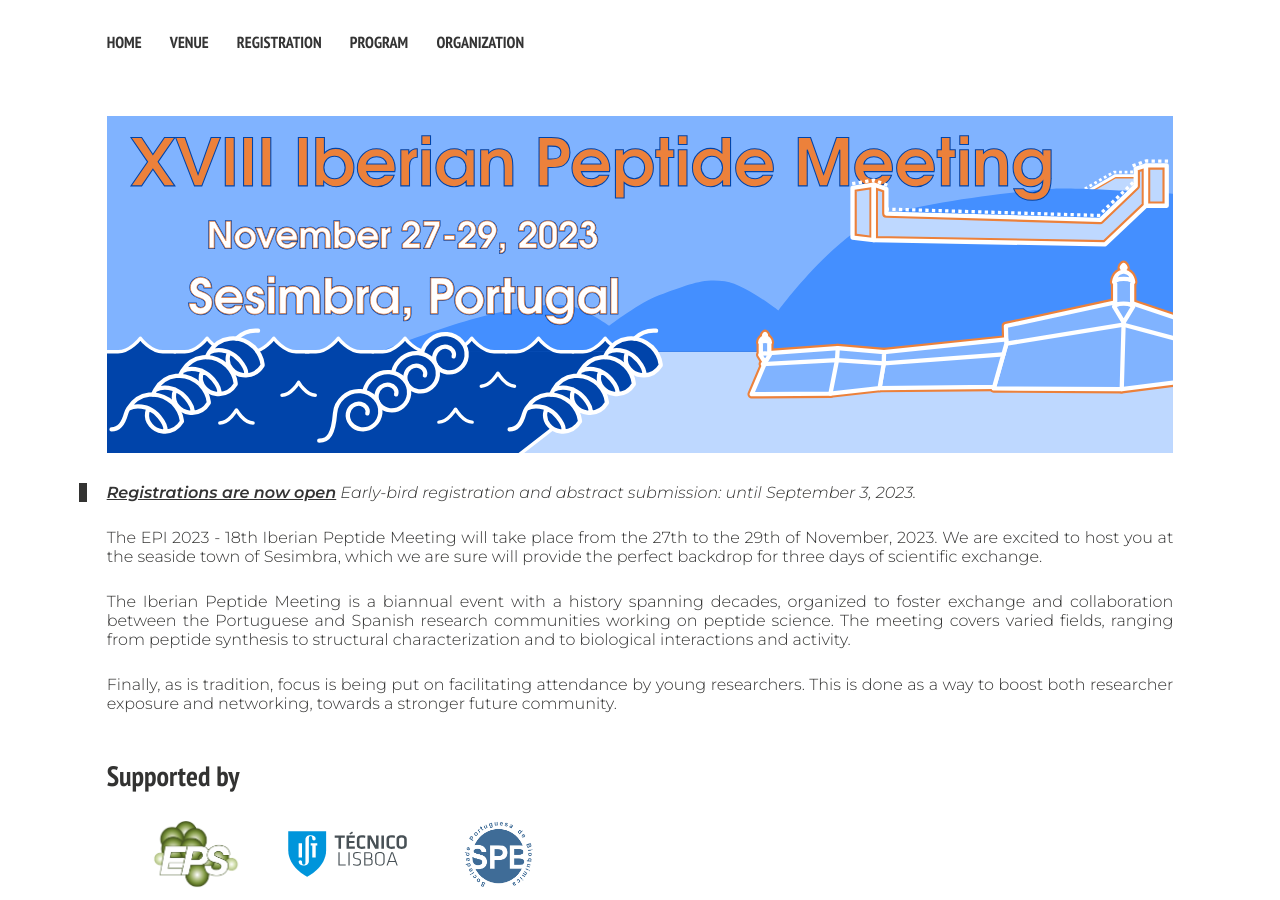
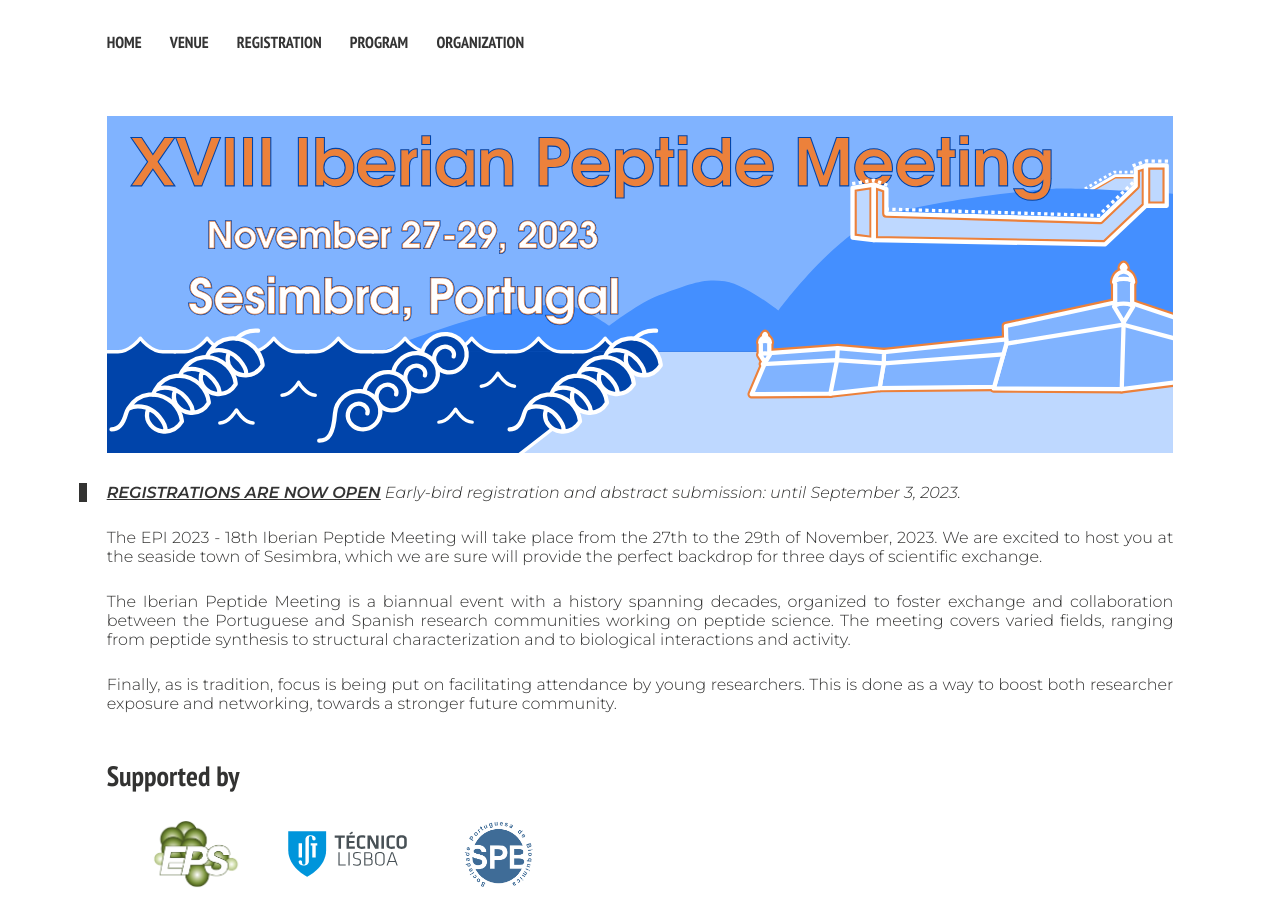
Before and after one commit to Iberian-Peptide-Meeting/XVIII, a Jekyll site: the page built from index.md, in a window 1280 px wide. Built offline with Jekyll 4.4.1, drawn with Linux system fonts in a browser that asks for light colours; nearby versions of some CDN libraries.

Commit message:
Highlight in main page

```diff
--- a/index.md
+++ b/index.md
@@ -5,7 +5,7 @@ image:
   feature: banner.svg
 ---
 
-> [_**Registrations are now open**_](/XVIII/registration)
+> [_**REGISTRATIONS ARE NOW OPEN**_](/XVIII/registration)
 > Early-bird registration and abstract submission: until September 3, 2023.
 
 The EPI 2023 - 18th Iberian Peptide Meeting will take place from the 27th to the 29th of
```
